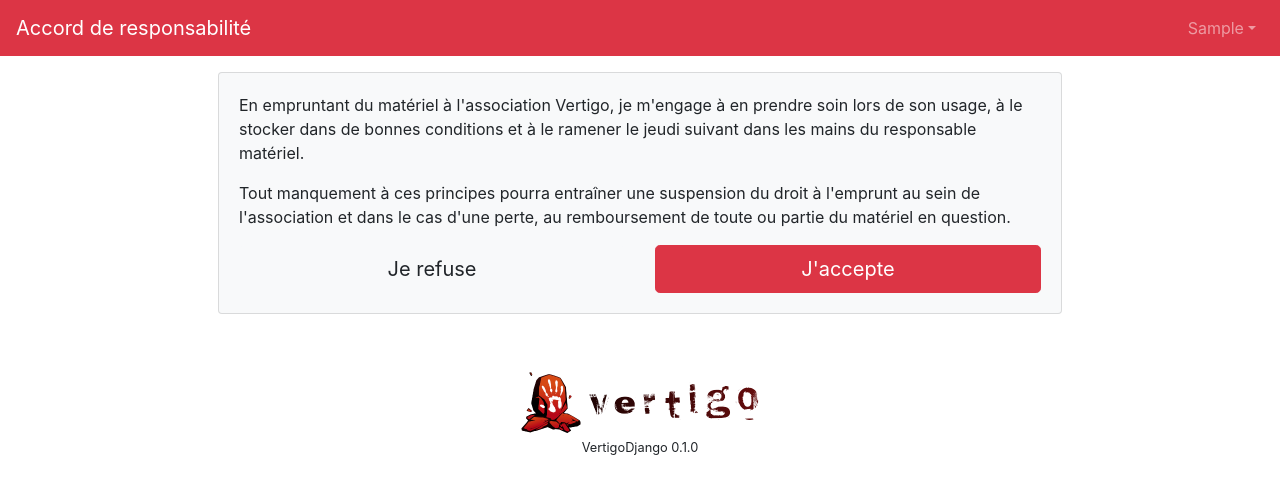
After one commit to linuxipho/vertigo-django, a Django app: page /1/accord/ in a window 1280 px wide. The commit adds this page. Shown: the top 494 px of the page. Run offline with Django 3.2, Linux system fonts and the light colour scheme; the visitor is signed in with stand-in values (Sample User, id 1); some libraries are stand-ins or nearby versions.

Commit message:
Adds borrowing policy agreement form

```diff
--- a/static/css/style.css
+++ b/static/css/style.css
@@ -1,14 +1,6 @@
 .container {
+    padding: 3.5em 0;
     max-width: 844px;
-}
-.without-padding{
-    padding: 3.5em 0;
-}
-.with-padding {
-    padding: 3.5em 1em;
-}
-.first-element {
-    margin-top: 1em;
 }
 .table th {
     /* Overrides Bootstrap table header top border */
--- /dev/null
+++ b/templates/agreement.html
@@ -0,0 +1,34 @@
+{% extends 'base.html' %}
+
+{% block page_title %}Accord de responsabilité{% endblock %}
+{% block navbar_title %}Accord de responsabilité{% endblock %}
+
+{% block container %}
+
+    <div class="container with-padding">
+
+        <div class="card bg-light mt-3">
+
+            <div class="card-body">
+                <p class="card-text">En empruntant du matériel à l'association Vertigo, je m'engage à en prendre soin lors de son usage, à le stocker dans de bonnes conditions et à le ramener le jeudi suivant dans les mains du responsable matériel.</p>
+                <p class="card-text">Tout manquement à ces principes pourra entraîner une suspension du droit à l'emprunt au sein de l'association et dans le cas d'une perte, au remboursement de toute ou partie du matériel en question.</p>
+
+                <div class="row">
+                    <div class="col">
+                        <form action="{{ request.path }}">
+                            <button class="btn btn-lg btn-light btn-block" type="submit">Je refuse</button>
+                        </form>
+                    </div>
+                    <div class="col">
+                        <form action="{% url 'agreement_url' url_type %}" method="post">
+                            {% csrf_token %}
+                            <input type="hidden" name="agreement" value="true" />
+                            <button class="btn btn-lg btn-danger btn-block" type="submit">J'accepte</button>
+                        </form>
+                    </div>
+                </div>
+            </div>
+        </div>
+    </div>
+
+{% endblock %}
--- a/templates/base.html
+++ b/templates/base.html
@@ -12,7 +12,7 @@
     <meta name="description" content="Application web de gestion du matériel pour l'association d'escalade et canyoning Vertigo à Montpellier." />
     <meta name="author" content="Rémi de Chazelles">
     <link rel="shortcut icon" type="image/png" href="{% static 'favicon.ico' %}"/>
-    <title>Liste des {{ current_type.plural }} | Vertigo</title>
+    <title>{% block page_title %}{% endblock %} | Vertigo</title>
 
     <!-- Bootstrap CSS -->
     <link rel="stylesheet" href="https://stackpath.bootstrapcdn.com/bootstrap/4.1.0/css/bootstrap.min.css" integrity="sha384-9gVQ4dYFwwWSjIDZnLEWnxCjeSWFphJiwGPXr1jddIhOegiu1FwO5qRGvFXOdJZ4" crossorigin="anonymous">    <link rel="stylesheet" type="text/css" href="{% static 'css/style.css' %}" />
@@ -21,12 +21,13 @@
     <script src="https://code.jquery.com/jquery-3.3.1.slim.min.js" integrity="sha384-q8i/X+965DzO0rT7abK41JStQIAqVgRVzpbzo5smXKp4YfRvH+8abtTE1Pi6jizo" crossorigin="anonymous"></script>
     <script src="https://cdnjs.cloudflare.com/ajax/libs/popper.js/1.14.0/umd/popper.min.js" integrity="sha384-cs/chFZiN24E4KMATLdqdvsezGxaGsi4hLGOzlXwp5UZB1LY//20VyM2taTB4QvJ" crossorigin="anonymous"></script>
     <script src="https://stackpath.bootstrapcdn.com/bootstrap/4.1.0/js/bootstrap.min.js" integrity="sha384-uefMccjFJAIv6A+rW+L4AHf99KvxDjWSu1z9VI8SKNVmz4sk7buKt/6v9KI65qnm" crossorigin="anonymous"></script>
+
 </head>
 
 <body>
 
     <nav class="navbar navbar-expand-md navbar-dark bg-danger fixed-top">
-        <a class="navbar-brand" href="">Liste des {{ current_type.plural }}</a>
+        <a class="navbar-brand" href="">{% block navbar_title %}{% endblock %}</a>
         <button class="navbar-toggler" type="button" data-toggle="collapse" data-target="#navbarSupportedContent" aria-controls="navbarSupportedContent" aria-expanded="false" aria-label="Basculer la navigation">
             <span class="navbar-toggler-icon"></span>
         </button>
@@ -35,8 +36,8 @@
             <ul class="navbar-nav mr-auto">
 
             {% for type in types %}
-                <li class="nav-item{% if type.ref == current_type.ref %} active{% endif %}">
-                    <a class="nav-link" href="{% url 'list_url' type.ref %}">{{ type.plural|title }}</a>
+                <li class="nav-item{% if type.url == current_type.url %} active{% endif %}">
+                    <a class="nav-link" href="{% url 'list_url' type.url %}">{{ type.plural|title }}</a>
                 </li>
             {% endfor %}
 
@@ -65,7 +66,7 @@
         </div>
     </nav>
 
-        {% block content %}{% endblock %}
+        {% block container %}{% endblock %}
 
     <!-- footer -->
     <img src="{% static '/img/logo.png' %}" class="mx-auto d-block top-margin" alt="Logo Vertigo" height="64">
--- a/vertigo/models.py
+++ b/vertigo/models.py
@@ -29,7 +29,7 @@ class Profile(models.Model):
     birth_date = models.DateField('date de naissance', null=True, blank=True)
     medical_date = models.DateField('date du certificat', null=True, blank=True)
     medical_file = models.FileField('certificat médical', upload_to='medical_certs/%Y/', null=True, blank=True)
-    responsibility = models.BooleanField('accord de responsabilité', default=False)
+    agreement = models.BooleanField('accord de responsabilité', default=False)
     forbidden = models.BooleanField('interdit d\'emprunt', default=False)
 
     def formatted_phone(self):
@@ -48,7 +48,7 @@ class EquipmentType:
     def __init__(self, singular, plural):
         self.singular = singular
         self.plural = plural
-        self.ref = slugify(plural)
+        self.url = slugify(plural)
 
 
 class Equipment(models.Model):
@@ -72,7 +72,7 @@ class Equipment(models.Model):
     # for item in TYPE_LIST:
     #     TYPES[item.ref] = {'singular': item.singular, 'plural': item.plural}
 
-    TYPE_CHOICE = [(equipment.ref, equipment.singular) for equipment in TYPE_LIST]
+    TYPE_CHOICE = [(equipment.url, equipment.singular) for equipment in TYPE_LIST]
 
     YEAR_CHOICE = []
     now = timezone.now().year
@@ -81,7 +81,7 @@ class Equipment(models.Model):
 
     ref = models.IntegerField(
         'numéro', help_text='le numéro donné par l\'association', blank=True, null=True, db_index=True)
-    type = models.CharField('type', max_length=20, choices=TYPE_CHOICE, default=ROPE.ref)
+    type = models.CharField('type', max_length=20, choices=TYPE_CHOICE, default=ROPE.url)
     status = models.BooleanField('en usage', help_text='décocher si réformé', default=True, db_index=True)
 
     brand = models.CharField('marque', max_length=50, blank=True)
--- a/vertigo/views.py
+++ b/vertigo/views.py
@@ -7,26 +7,31 @@ from .forms import EquipmentBorrowingForm
 
 def list_page(request, url_type):
 
-    equipment = [obj for obj in Equipment.TYPE_LIST if obj.ref == url_type][0]
+    # Verify tha user agreed to borrowing policy
+    if request.user.profile.agreement:
 
-    response = EquipmentBorrowing.objects.filter(item__type=equipment.ref).order_by('item__ref', '-date', '-id') \
-        .distinct('item__ref').exclude(item__status=False)
+        equipment = [obj for obj in Equipment.TYPE_LIST if obj.url == url_type][0]
 
-    context = {
-        'types': Equipment.TYPE_LIST,
-        'current_type': equipment,
-        'data': response
-    }
+        response = EquipmentBorrowing.objects.filter(item__type=equipment.url).order_by('item__ref', '-date', '-id') \
+            .distinct('item__ref').exclude(item__status=False)
 
-    return render(request, 'list.html', context)
+        context = {
+            'types': Equipment.TYPE_LIST,
+            'current_type': equipment,
+            'data': response
+        }
+        return render(request, 'list.html', context)
+
+    else:
+        return redirect('agreement_url', url_type=url_type)  # , next=request.path
 
 
 def borrowing_page(request, url_type, equipment_id):
 
+    equipment = [obj for obj in Equipment.TYPE_LIST if obj.url == url_type][0]
+
     # request.META.get('HTTP_REFERER')
 
-    # Verify tha user agreed to borrowing policy
-    # if request.user.profile.responsibility:
     current_obj = Equipment.objects.get(id=equipment_id)
 
     # Process POST request
@@ -44,16 +49,28 @@ def borrowing_page(request, url_type, equipment_id):
     form = EquipmentBorrowingForm(initial={'item': equipment_id, 'user': request.user.id})
     equipment_ref = current_obj.ref
 
-    form.fields['user'].queryset = User.objects.filter(is_active=True).filter(profile__responsibility=True)
+    form.fields['user'].queryset = User.objects.filter(is_active=True).filter(profile__agreement=True)
 
     context = {
         'form': form,
-        'url_type': url_type,
+        'current_type': equipment,
         'equipment_id': equipment_id,
         'equipment_ref': equipment_ref,
     }
 
     return render(request, 'borrowing.html', context)
 
-    # else:
-    #     return redirect('agreement_url', next=request.path)
+
+def agreement_page(request, url_type):
+
+    if request.POST and request.user:
+        user = User.objects.get(id=request.user.id)
+        user.profile.agreement = True
+        user.save()
+        return redirect('list_url', url_type=url_type)
+
+    if not request.user.profile.agreement:
+        context = {
+            'url_type': url_type
+        }
+        return render(request, 'agreement.html', context)
--- a/vertigodjango/urls.py
+++ b/vertigodjango/urls.py
@@ -21,7 +21,10 @@ from vertigo.models import Equipment
 
 urlpatterns = [
     path('admin/', admin.site.urls),
+    path('<slug:url_type>/accord/', views.agreement_page, name='agreement_url'),
+
     path('<slug:url_type>/', views.list_page, name='list_url'),
-    path('<slug:url_type>/emprunt/<int:equipment_id>', views.borrowing_page, name='borrowing_url'),
-    path('', views.list_page, {'url_type': Equipment.ROPE.ref}),  # Default page
+    path('<slug:url_type>/emprunt/id-<int:equipment_id>', views.borrowing_page, name='borrowing_url'),
+
+    path('', views.list_page, {'url_type': Equipment.ROPE.url}),  # Default page
 ]
```
Also changed, not shown: templates/borrowing.html (+6 -4 lines), templates/list.html (+8 -5 lines).
